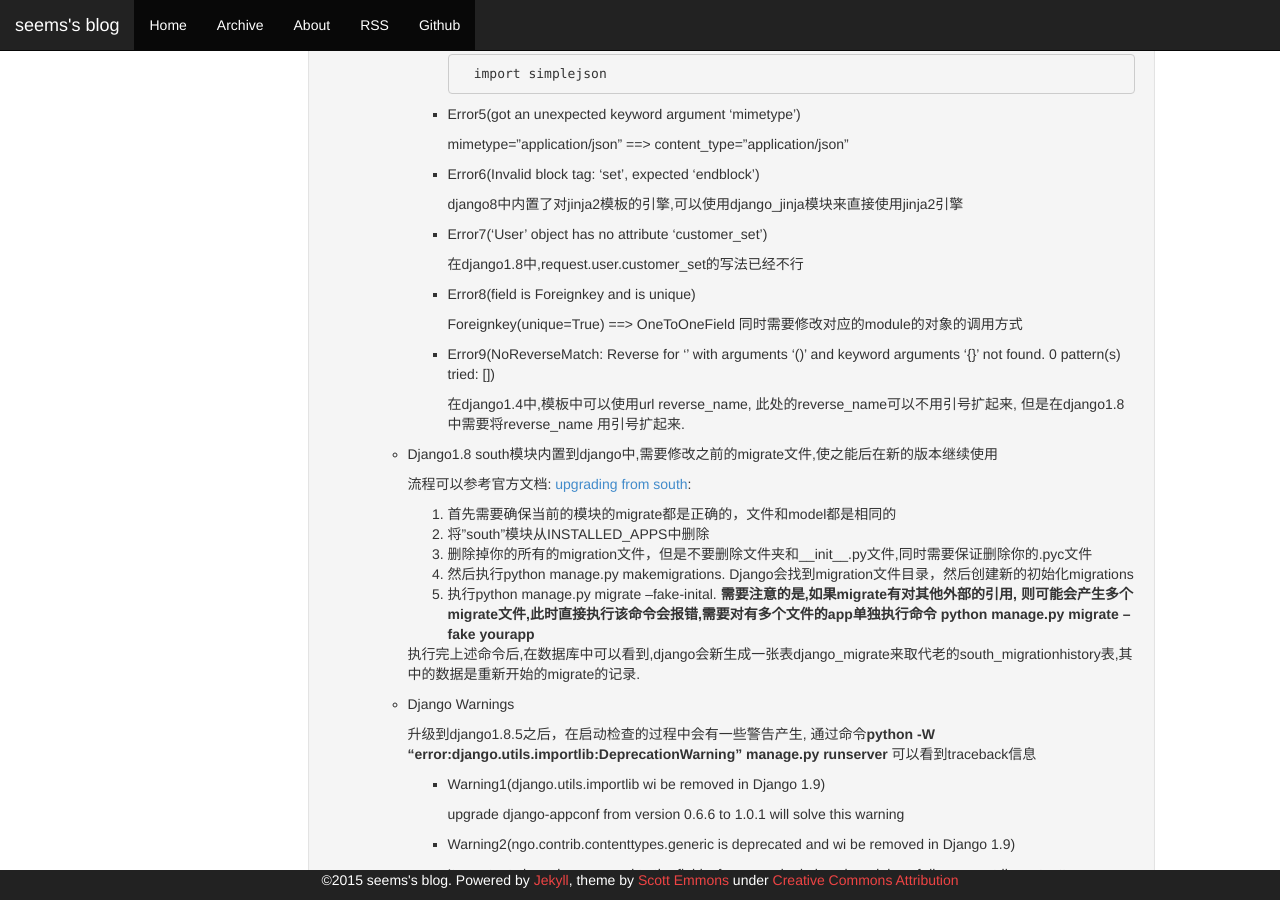
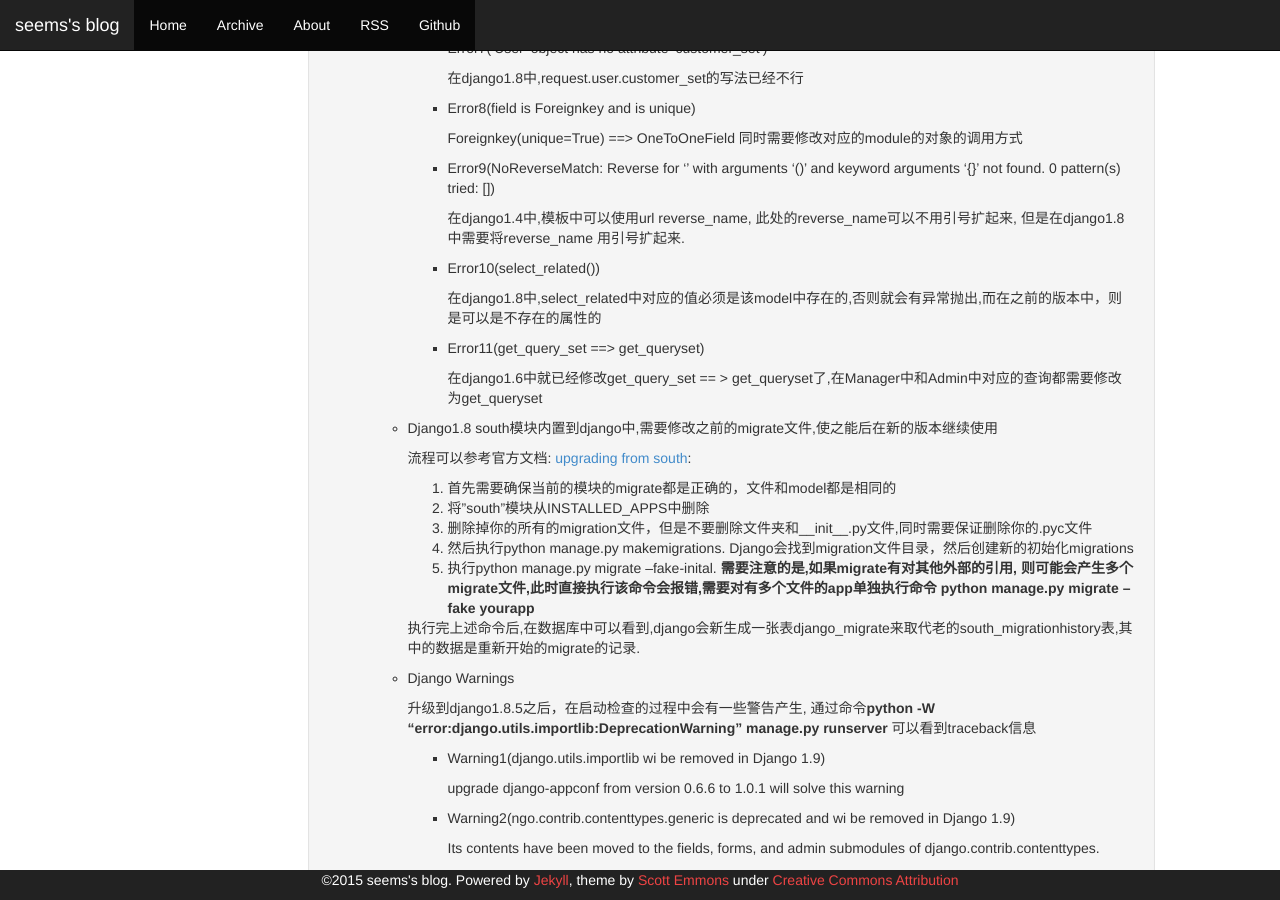
Before and after one commit to Gandalf-Pl/seems, a Jekyll site: the page built from _posts/2015-10-23-django_upgrade.md, in a window 1280 px wide and 900 px high, scrolled down 3280 px. Built offline with Jekyll 4.4.1, drawn with Linux system fonts in a browser that asks for light colours; Markdown is read by kramdown in place of the engine named in the settings; some of the changed text lies outside the part shown.

Commit message:
django upgrade

```diff
--- a/_posts/2015-10-23-django_upgrade.md
+++ b/_posts/2015-10-23-django_upgrade.md
@@ -221,6 +211,14 @@ title: django升级到1.8.5
             在django1.4中,模板中可以使用url reverse_name, 此处的reverse_name可以不用引号扩起来,
             但是在django1.8中需要将reverse_name 用引号扩起来.
 
+        - Error10(select_related())
+
+            在django1.8中,select_related中对应的值必须是该model中存在的,否则就会有异常抛出,而在之前的版本中，则是可以是不存在的属性的
+
+        - Error11(get_query_set ==> get_queryset)
+
+            在django1.6中就已经修改get_query_set == > get_queryset了,在Manager中和Admin中对应的查询都需要修改为get_queryset
+
     + Django1.8 south模块内置到django中,需要修改之前的migrate文件,使之能后在新的版本继续使用
 
         流程可以参考官方文档: [upgrading from south](https://docs.djangoproject.com/en/1.8/topics/migrations/#upgrading-from-south):
```
Also changed, not shown: other parts of _posts/2015-10-23-django_upgrade.md (+0 -10 lines).
